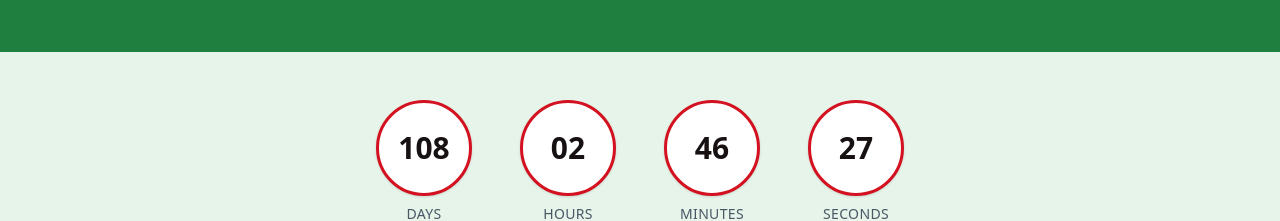
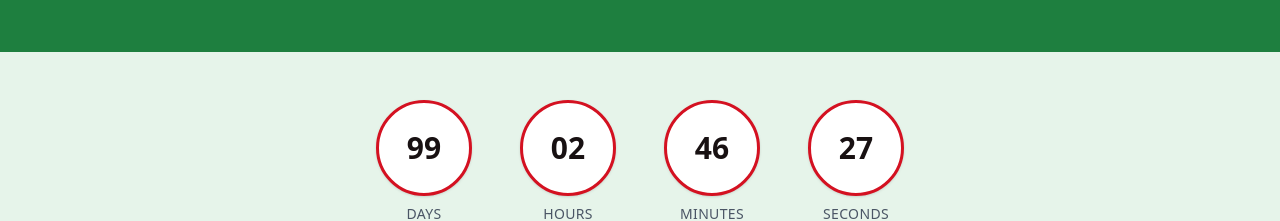
Before and after one commit to alexindevs/anpmplagos-conference, a Next.js app: page / in a window 1280 px wide. Shown: the part 1140-1361 px from the top of the page. Built offline with nearby package versions, Linux system fonts and the light colour scheme; no server answers.

Commit message:
fix: correct countdown target date to conference start (Sep 16)

```diff
--- a/src/app/components/CountdownTimer.tsx
+++ b/src/app/components/CountdownTimer.tsx
@@ -2,7 +2,7 @@
 
 import { useLayoutEffect, useState } from "react";
 
-const TARGET = new Date("2026-09-25T00:00:00").getTime();
+const TARGET = new Date("2026-09-16T00:00:00").getTime();
 
 function getRemaining(now: number) {
   const diff = Math.max(0, TARGET - now);
```
